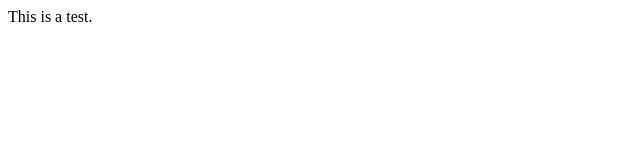
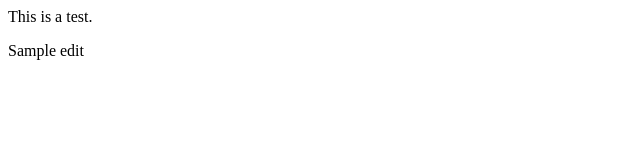
Before and after one commit to rchhatbar/gitTesting, a plain HTML site: page index.html in a window 1280 px wide. Shown: the full height of the page, 0-640 px from the left. Drawn offline with Linux system fonts and the light colour scheme.

Commit message:
Update index.html

```diff
--- a/index.html
+++ b/index.html
@@ -1,5 +1,6 @@
 <html>
 	<body>
 		<p>This is a test.</p>
+		<p>Sample edit</p>
 	</body>
 </html>
```
